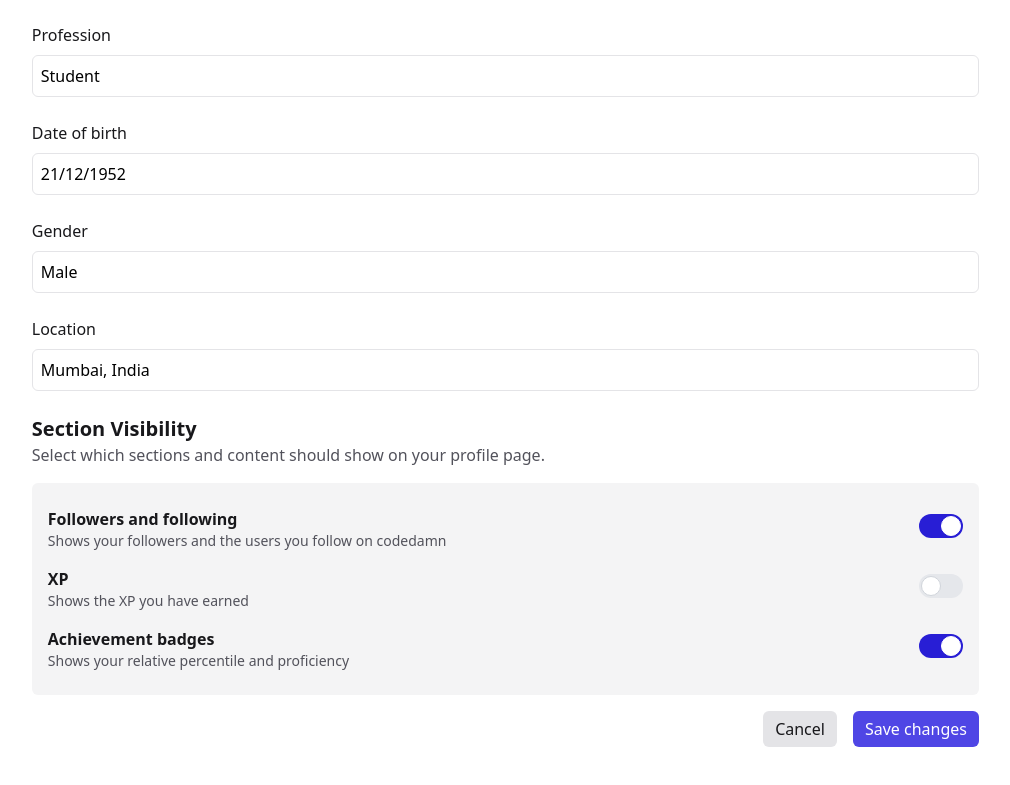
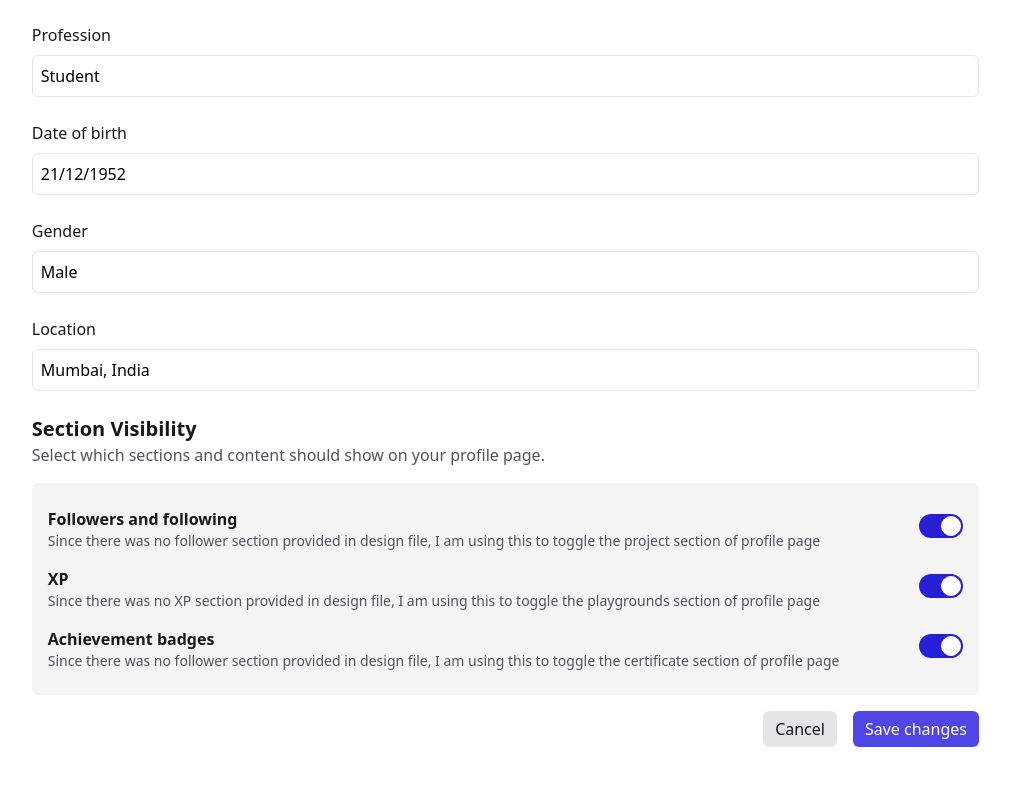
Before and after one commit to ishantchauhan710/codedamn-assignment, a Next.js app: page /profile in a window 1280 px wide. Shown: the part 453-1238 px from the top of the page, without its empty margins (269-1279 px from the left). Built offline with nearby package versions, Linux system fonts and the light colour scheme.

Commit message:
Toggle section visibility feature implemented

```diff
--- a/src/components/edit/ProfileTab.tsx
+++ b/src/components/edit/ProfileTab.tsx
@@ -232,7 +232,8 @@ const ProfileTab = () => {
                 Followers and following
               </div>
               <div className="text-zinc-600 font-light text-sm">
-                Shows your followers and the users you follow on codedamn
+                Since there was no follower section provided in design file, I
+                am using this to toggle the project section of profile page
               </div>
             </div>
             <div>
@@ -253,7 +254,8 @@ const ProfileTab = () => {
             <div>
               <div className="text-zinc-900 font-semibold">XP</div>
               <div className="text-zinc-600 font-light text-sm">
-                Shows the XP you have earned
+                Since there was no XP section provided in design file, I am
+                using this to toggle the playgrounds section of profile page
               </div>
             </div>
             <div>
@@ -276,7 +278,8 @@ const ProfileTab = () => {
                 Achievement badges
               </div>
               <div className="text-zinc-600 font-light text-sm">
-                Shows your relative percentile and proficiency
+                Since there was no follower section provided in design file, I
+                am using this to toggle the certificate section of profile page
               </div>
             </div>
             <div>
--- a/src/components/profile/Portfolio.tsx
+++ b/src/components/profile/Portfolio.tsx
@@ -9,12 +9,18 @@ import Playgrounds from "./portfolio/Playgrounds";
 import Certificates from "./portfolio/Certificates";
 
 const Portfolio = () => {
+  const { user } = useAppContext();
   return (
     <div>
       <Stats />
-      <Projects />
-      <Playgrounds />
-      <Certificates />
+      {/* Since there was no follower section provided in design file, I'm using this to toggle the project section */}
+      {user.configuration.showFollowers && <Projects />}
+
+      {/* Since there was no XP section provided in design file, I'm using this to toggle the playground section */}
+      {user.configuration.showXP && <Playgrounds />}
+
+      {/* Since there was no achievement badges section provided in design file, I'm using this to toggle the certificate section */}
+      {user.configuration.showAchievementBadges && <Certificates />}
     </div>
   );
 };
--- a/src/data.ts
+++ b/src/data.ts
@@ -30,8 +30,11 @@ export const DummyUser = {
     dribbble: "https://www.dribbble.com",
   },
   configuration: {
+    // Since there was no follower section provided in design file, I'm using this to toggle the project section
     showFollowers: true,
-    showXP: false,
+    // Since there was no XP section provided in design file, I'm using this to toggle the playground section
+    showXP: true,
+    // Since there was no achievement badges section provided in design file, I'm using this to toggle the certificate section
     showAchievementBadges: true,
   },
   stats: {
```
Also changed, not shown: public/screenshots/screen1.jpg (added).
